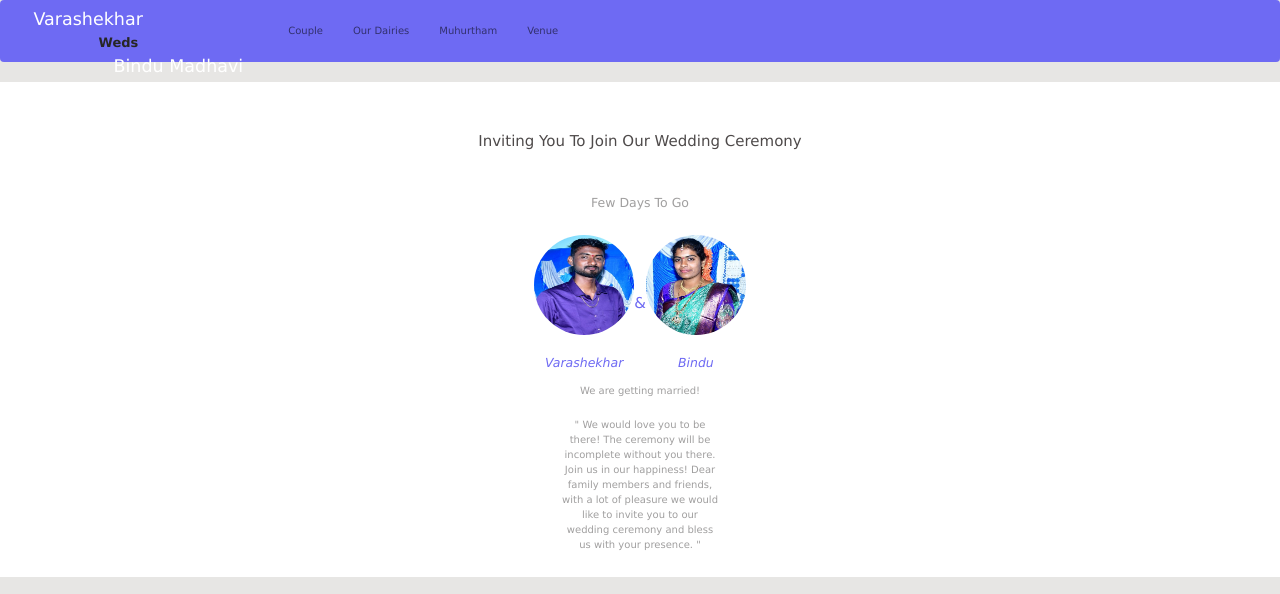
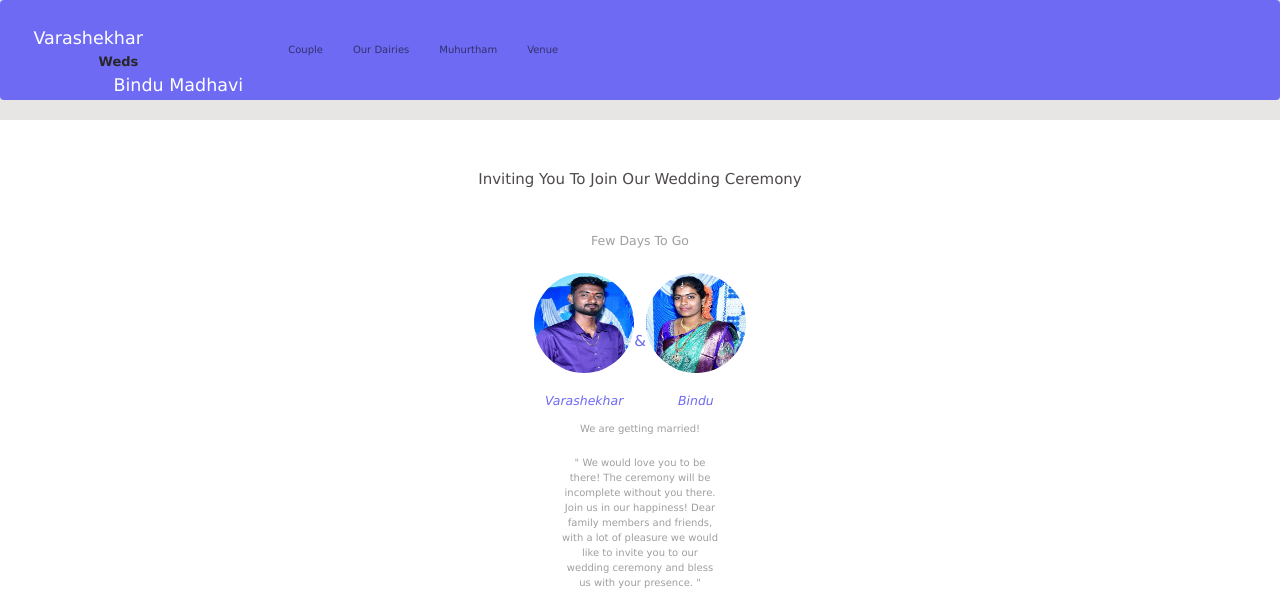
Before and after one commit to varashekhar/wedding, a plain HTML site: page Index.html in a window 1280 px wide. Shown: the top 594 px of the page. Drawn offline with nearby package versions, Linux system fonts and the light colour scheme.

Commit message:
Update Index.html

```diff
--- a/Index.html
+++ b/Index.html
@@ -33,6 +33,9 @@
             }
             .navbar-nav{
                 flex-direction: row-reverse !important;
+            }
+            .navbar{
+                min-height: 100px;
             }
             @media only screen and (max-width: 992px) {
                 .navbar-nav {
```
